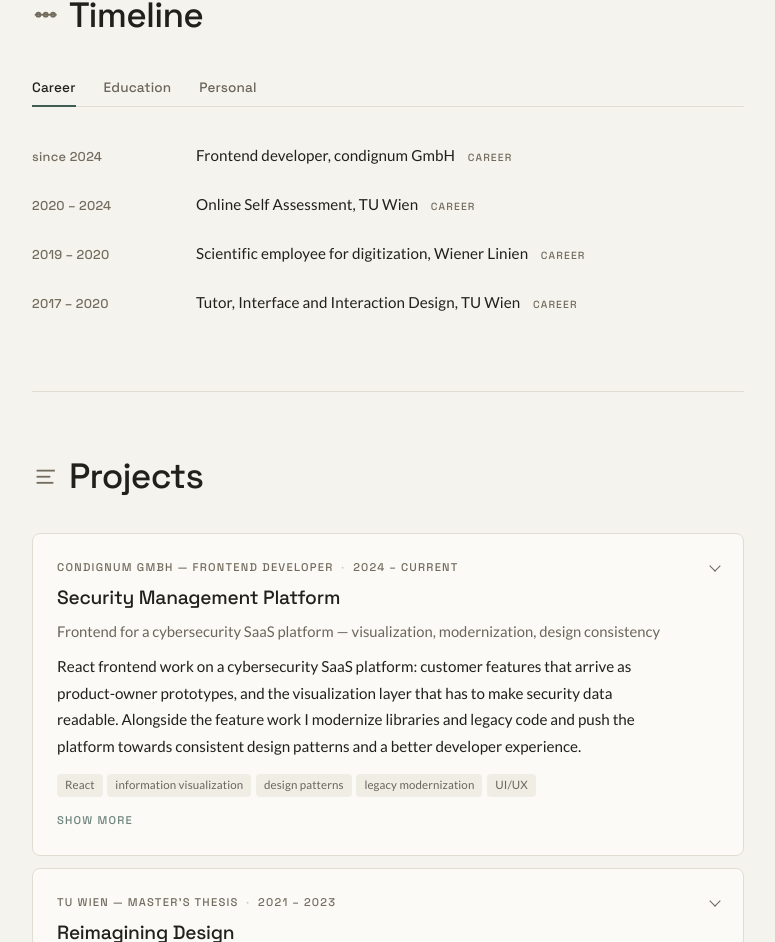
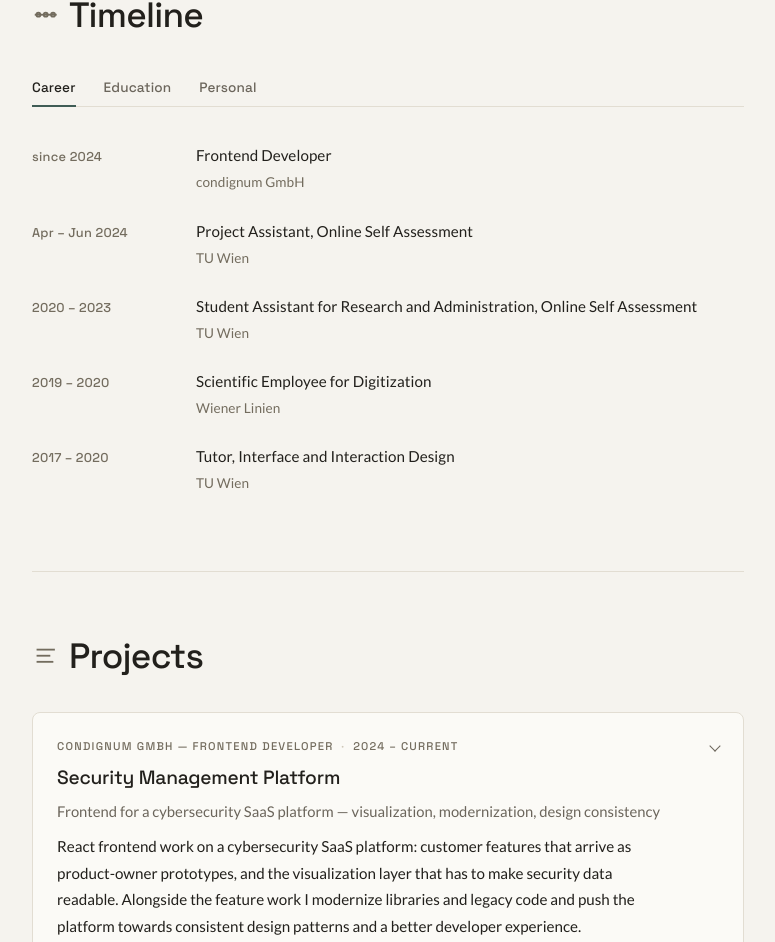
Before and after one commit to phlppkln/home, a Vue app: page / in a window 1280 px wide. Shown: the part 2336-3278 px from the top of the page, without its empty margins (252-1027 px from the left). Built offline with nearby package versions, Linux system fonts and the light colour scheme.

Commit message:
feat: update timeline entries with improved subtitle details and remove redundant kind fields

```diff
--- a/src/data/timeline.ts
+++ b/src/data/timeline.ts
@@ -10,7 +10,7 @@
 	category: TimelineCategory;
 	/** Optional grouping label shown as a small tag, e.g. "Certificate". */
 	kind?: string;
-	/** Optional second line under the text — e.g. related certificates. */
+	/** Optional second line under the text — employer, institution, certificates. */
 	subtitle?: string;
 }
 
@@ -34,8 +34,8 @@
 	{
 		date: "since 2024",
 		category: "career",
-		kind: "Career",
-		text: "Frontend developer, condignum GmbH",
+		text: "Frontend Developer",
+		subtitle: "condignum GmbH",
 	},
 	{
 		date: "since 2024",
@@ -46,49 +46,52 @@
 	{
 		date: "Oct 2025",
 		category: "personal",
-		kind: "Personal",
 		text: "Cycled 600 km through Andalusian deserts, 8,750 m ascent",
 	},
 	{
 		date: "Jan – Mar 2024",
 		category: "personal",
-		kind: "Personal",
 		text: "Cycled 3,000 km through Patagonia's landscapes, 30,000 m ascent",
 	},
 	{
-		date: "2020 – 2024",
+		date: "Apr – Jun 2024",
 		category: "career",
-		kind: "Career",
-		text: "Online Self Assessment, TU Wien",
+		text: "Project Assistant, Online Self Assessment",
+		subtitle: "TU Wien",
+	},
+	{
+		date: "2020 – 2023",
+		category: "career",
+		text: "Student Assistant for Research and Administration, Online Self Assessment",
+		subtitle: "TU Wien",
 	},
 	{
 		date: "2019 – 2020",
 		category: "career",
-		kind: "Career",
-		text: "Scientific employee for digitization, Wiener Linien",
+		text: "Scientific Employee for Digitization",
+		subtitle: "Wiener Linien",
 	},
 	{
 		date: "2019 – 2023",
 		category: "education",
-		kind: "Education",
-		text: "MSc Media and Human-Centered Computing, TU Wien",
+		text: "MSc Media and Human-Centered Computing",
+		subtitle: "TU Wien · passed with distinction",
 	},
 	{
 		date: "2017 – 2020",
 		category: "career",
-		kind: "Career",
-		text: "Tutor, Interface and Interaction Design, TU Wien",
+		text: "Tutor, Interface and Interaction Design",
+		subtitle: "TU Wien",
 	},
 	{
 		date: "2013 – 2019",
 		category: "education",
-		kind: "Education",
-		text: "BSc Media Informatics and Visual Computing, TU Wien",
+		text: "BSc Media Informatics and Visual Computing",
+		subtitle: "TU Wien",
 	},
 	{
 		date: "2012 – 2024",
 		category: "personal",
-		kind: "Personal",
 		text: "Agriculture and Farming, Pamhagen",
 		subtitle: "Certificates: Agriculture · Viticulture and wine production",
 	},
```
